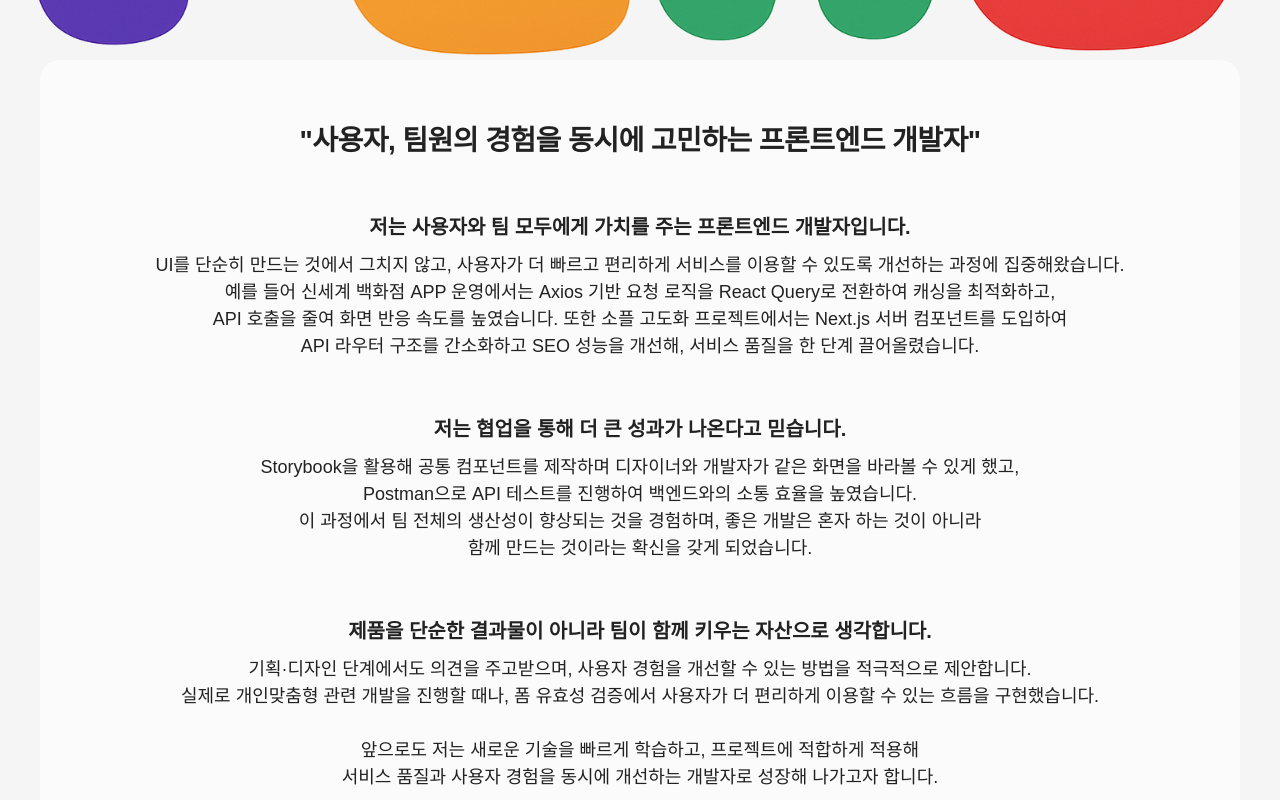
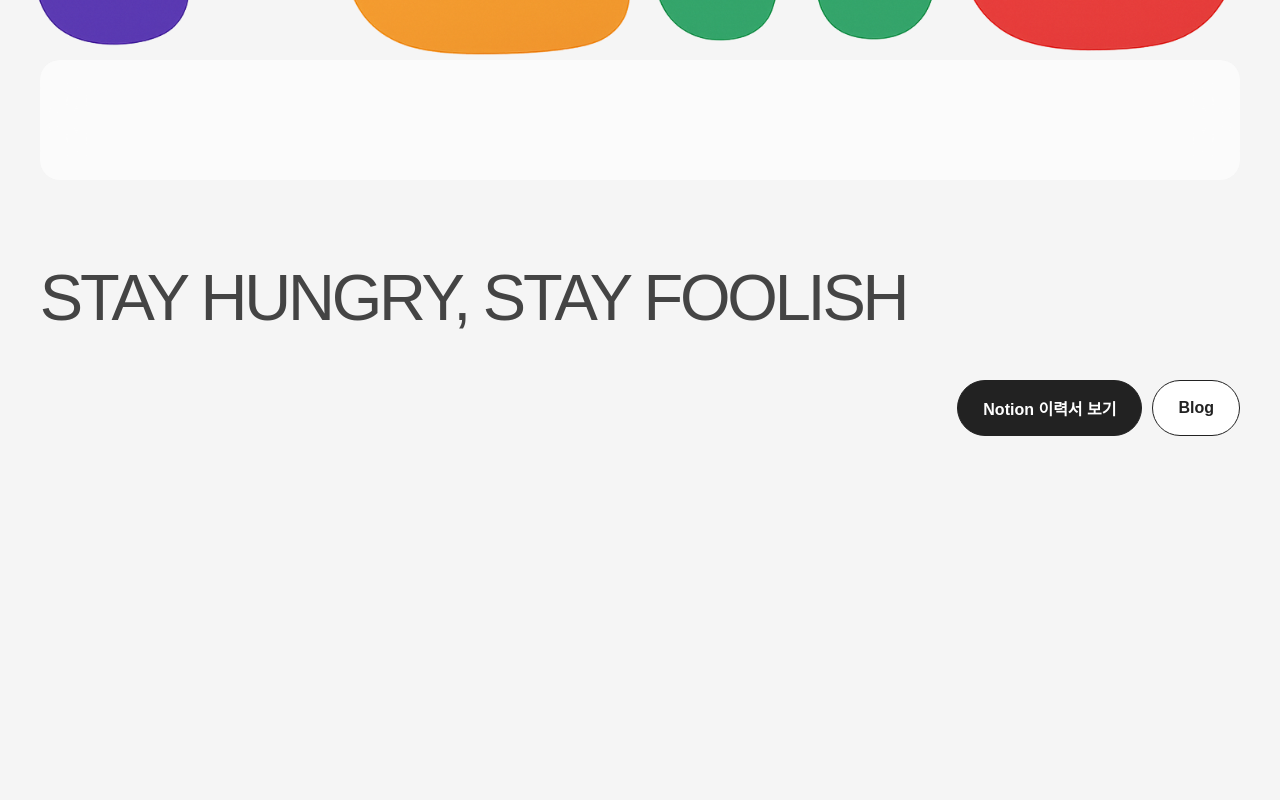
Before and after one commit to hyeminem-Jo/hyejin-portfolio, a Next.js app: page / in a window 1280 px wide. Shown: the part 740-1540 px from the top of the page. Built offline with nearby package versions, Linux system fonts and the light colour scheme.

Commit message:
fix: 내용 수정중

```diff
--- a/src/app/_modules/about/About.tsx
+++ b/src/app/_modules/about/About.tsx
@@ -60,58 +60,7 @@ const About = () => {
     <S.About id='about'>
       <Inner>
         <S.AboutInner>
-          <S.AboutInnerBoxTitleInner>
-            <S.AboutInnerBoxMiddle>
-              &quot;사용자, 팀원의 경험을 동시에 고민하는 <br className='mo-only' />
-              프론트엔드 개발자&quot;
-            </S.AboutInnerBoxMiddle>
-            <S.AboutInnerBoxDesc>
-              <S.AboutInnerBoxDescBold>
-                저는 사용자와 팀 모두에게 가치를 주는 프론트엔드 개발자입니다.
-              </S.AboutInnerBoxDescBold>
-              UI를 단순히 만드는 것에서 그치지 않고, 사용자가 더 빠르고 편리하게 서비스를 이용할 수
-              있도록 개선하는 과정에 집중해왔습니다.
-              <br />
-              예를 들어 신세계 백화점 APP 운영에서는 Axios 기반 요청 로직을 React Query로 전환하여
-              캐싱을 최적화하고,
-              <br />
-              API 호출을 줄여 화면 반응 속도를 높였습니다. 또한 소플 고도화 프로젝트에서는 Next.js
-              서버 컴포넌트를 도입하여
-              <br />
-              API 라우터 구조를 간소화하고 SEO 성능을 개선해, 서비스 품질을 한 단계 끌어올렸습니다.{' '}
-              <br />
-              <br />
-              <br />
-              <S.AboutInnerBoxDescBold>
-                저는 협업을 통해 더 큰 성과가 나온다고 믿습니다.
-              </S.AboutInnerBoxDescBold>
-              Storybook을 활용해 공통 컴포넌트를 제작하며 디자이너와 개발자가 같은 화면을 바라볼 수
-              있게 했고,
-              <br />
-              Postman으로 API 테스트를 진행하여 백엔드와의 소통 효율을 높였습니다.
-              <br />
-              이 과정에서 팀 전체의 생산성이 향상되는 것을 경험하며, 좋은 개발은 혼자 하는 것이
-              아니라
-              <br />
-              함께 만드는 것이라는 확신을 갖게 되었습니다.
-              <br />
-              <br />
-              <br />
-              <S.AboutInnerBoxDescBold>
-                제품을 단순한 결과물이 아니라 팀이 함께 키우는 자산으로 생각합니다.
-              </S.AboutInnerBoxDescBold>
-              기획·디자인 단계에서도 의견을 주고받으며, 사용자 경험을 개선할 수 있는 방법을
-              적극적으로 제안합니다.
-              <br />
-              실제로 개인맞춤형 관련 개발을 진행할 때나, 폼 유효성 검증에서 사용자가 더 편리하게
-              이용할 수 있는 흐름을 구현했습니다.
-              <br />
-              <br />
-              앞으로도 저는 새로운 기술을 빠르게 학습하고, 프로젝트에 적합하게 적용해
-              <br />
-              서비스 품질과 사용자 경험을 동시에 개선하는 개발자로 성장해 나가고자 합니다.
-            </S.AboutInnerBoxDesc>
-          </S.AboutInnerBoxTitleInner>
+          <S.AboutInnerBoxTitleInner></S.AboutInnerBoxTitleInner>
         </S.AboutInner>
         <S.AboutTextAni>
           <S.AboutTextAniList>
--- a/src/app/_modules/visual/Visual.tsx
+++ b/src/app/_modules/visual/Visual.tsx
@@ -115,14 +115,6 @@ const Visual = () => {
 
   return (
     <S.Visual id='visual' className={`visual ${isMobile ? 'mobile' : ''}`}>
-      <S.MainTextList className='mainText'>
-        <S.MainTextInner>
-          <S.MainText>FRONTEND</S.MainText>
-        </S.MainTextInner>
-        <S.MainTextInner>
-          <S.MainText>PORTFOLIO 🙆🏻‍♀️</S.MainText>
-        </S.MainTextInner>
-      </S.MainTextList>
       <S.SubText className='subText'>
         Designing & developing <br className='mo-only' />
         user-friendly web experiences.
```
